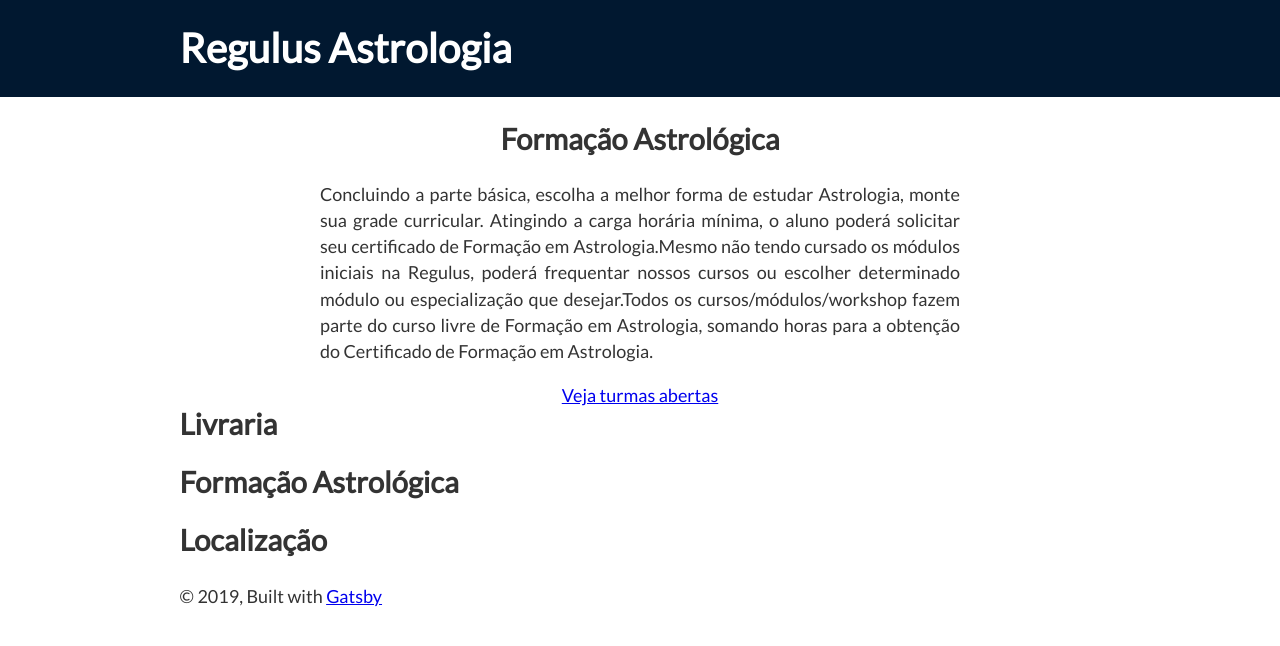
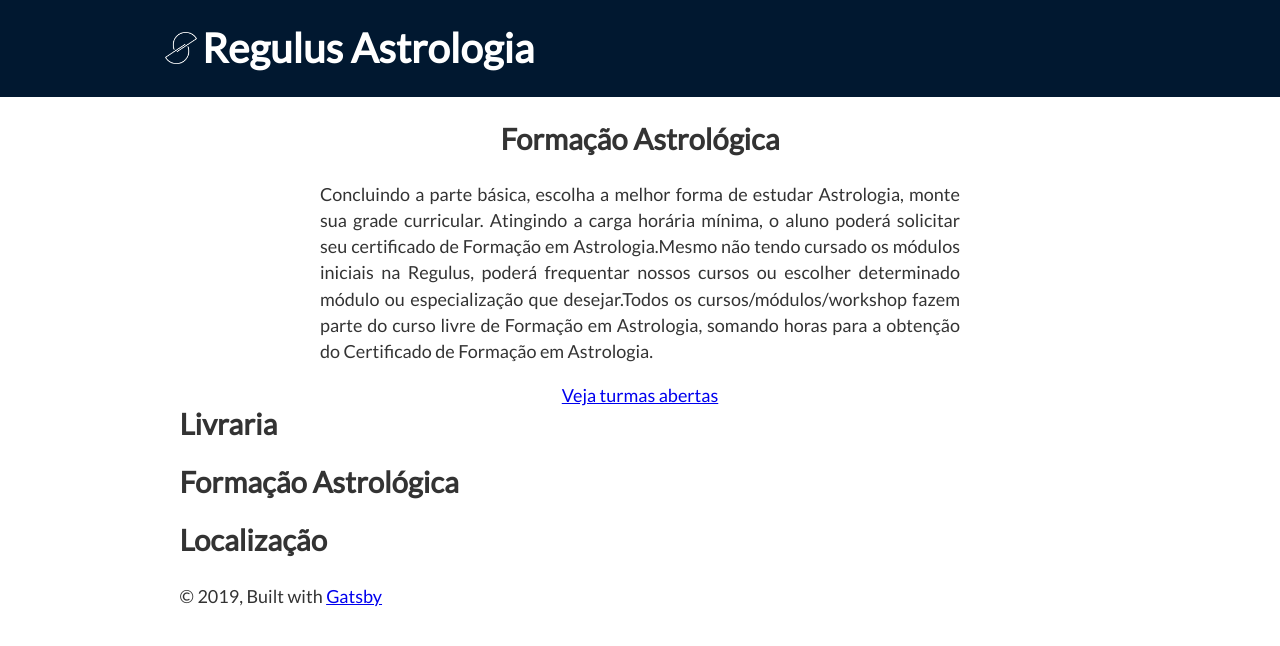
Before and after one commit to jonniebigodes/regulus-site, a Gatsby site: page / in a window 1280 px wide. Built offline with nearby package versions, Linux system fonts and the light colour scheme; Gatsby itself is replaced by a stand-in of ours.

Commit message:
adiciona logo da regulus

```diff
--- a/src/components/header.js
+++ b/src/components/header.js
@@ -1,6 +1,7 @@
 import { Link } from "gatsby"
 import PropTypes from "prop-types"
 import React from "react"
+import logo from "../images/logo_regulus.png";
 
 const Header = ({ siteTitle }) => (
   <header
@@ -13,9 +14,12 @@ const Header = ({ siteTitle }) => (
       style={{
         margin: `0 auto`,
         maxWidth: 960,
-        padding: `1.45rem 1.0875rem`,
+        padding: `1.45rem 0`,
+        display: "flex",
+        alignItems: "center"
       }}
     >
+      <img src={logo} alt="Regulus Astrologia" style={{width: "32px", margin:"0 5px"}}/>
       <h1 style={{ margin: 0 }}>
         <Link
           to="/"
```
Also changed, not shown: src/images/logo_regulus.png (added).
